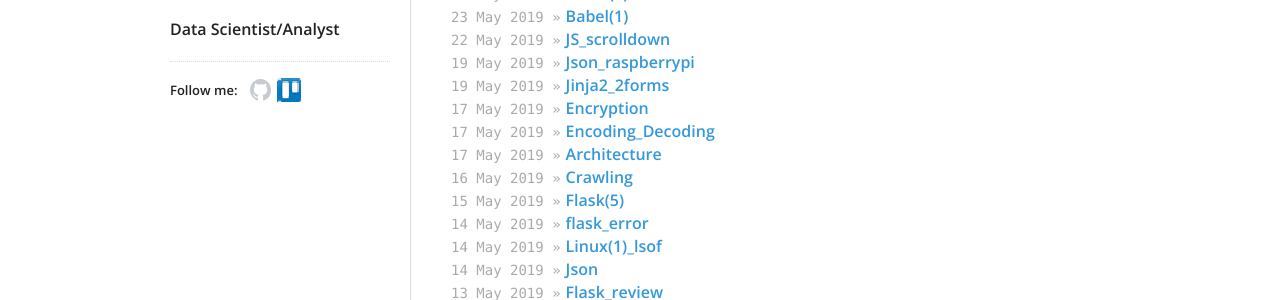
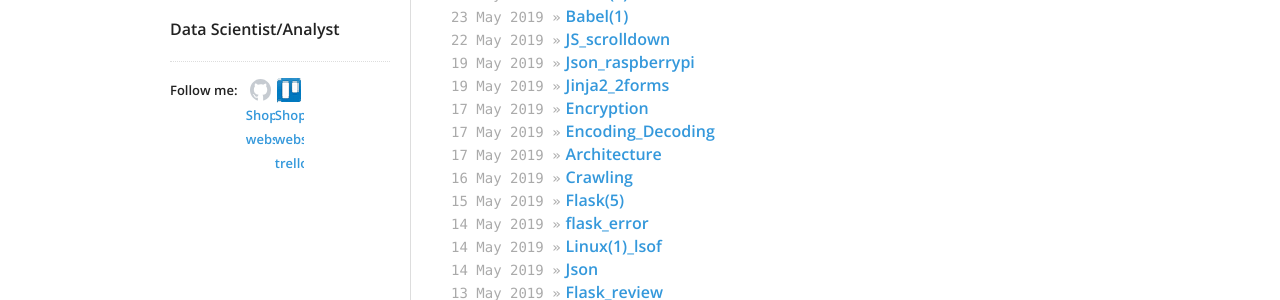
Before and after one commit to daehan0226/Study, a Jekyll site: the page built from index.html, in a window 1280 px wide. Shown: the part 251-551 px from the top of the page. Built offline with Jekyll 4.4.1, drawn with Linux system fonts in a browser that asks for light colours.

Commit message:
Update social.html

```diff
--- a/_includes/social.html
+++ b/_includes/social.html
@@ -12,9 +12,10 @@ Follow me:
 
   </a>
   {% endif %}
-
-  <a title="Shopping website" href="https://shop.foxlee-p.ga/"></a>
-  <a title="Shopping website terllo" " href="https://trello.com/b/7suRQ1pY/shopping-website"></a>
+  <p></p>
+  <a title="Shopping website" href="https://shop.foxlee-p.ga/">Shopping website</a>
+  <p></p>
+  <a title="Shopping website terllo" " href="https://trello.com/b/7suRQ1pY/shopping-website">Shopping website trello</a>
 
 <!--
   <i class="fa fa-bitbucket-square"></i>
```
